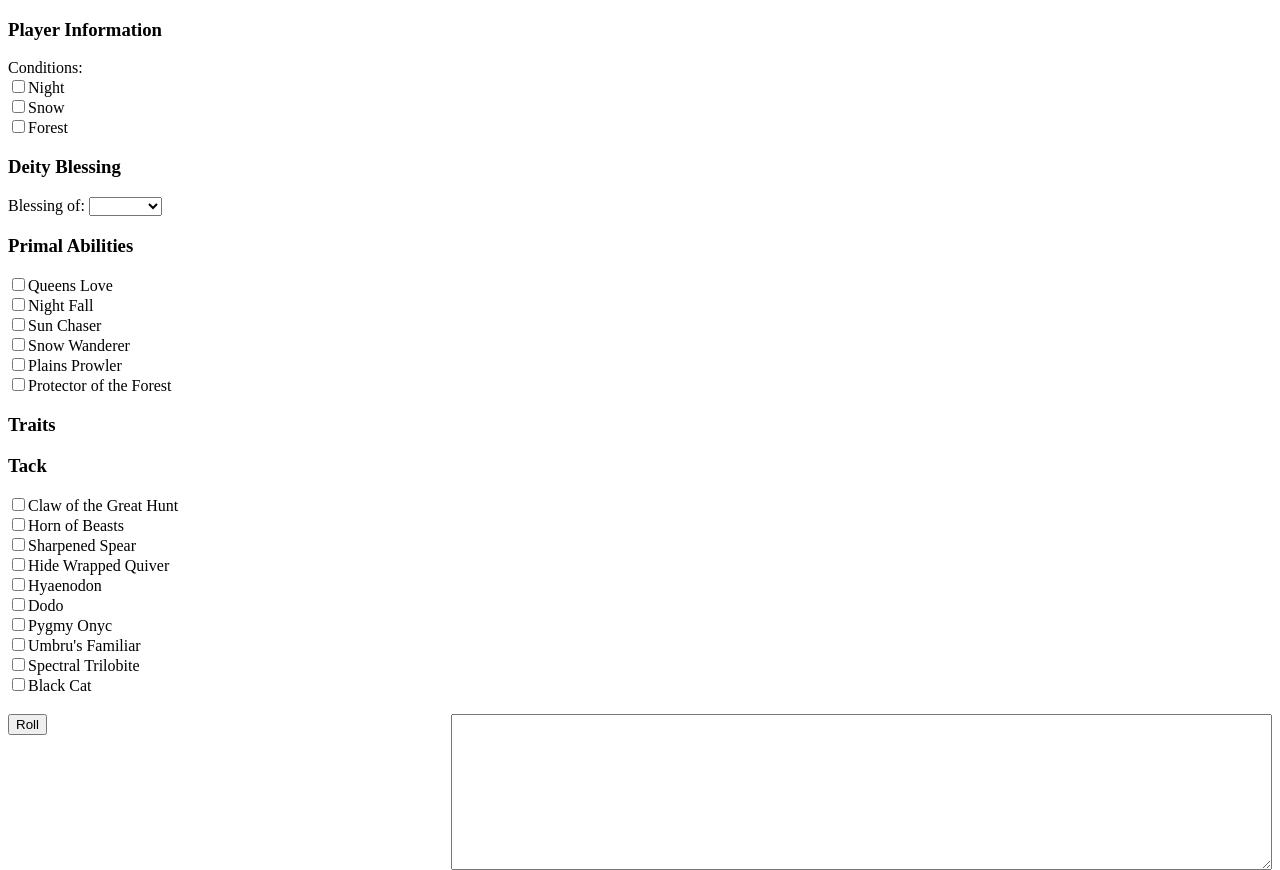
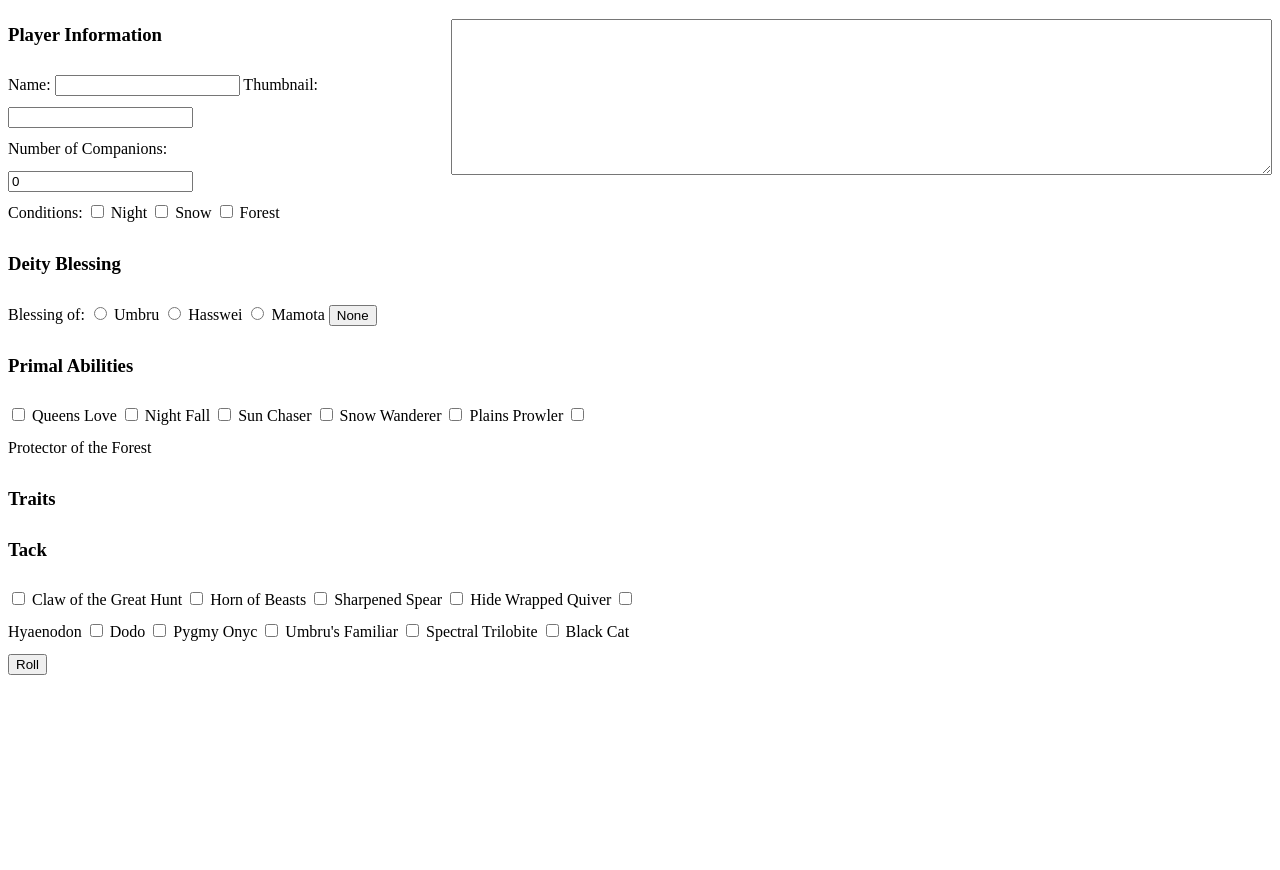
Before and after one commit to bmeinka/prehistoria, a plain HTML site: page hunting.html in a window 1280 px wide. After the commit the page ends 800 px from the top, so only its background shows below. Drawn offline with Linux system fonts and the light colour scheme.

Commit message:
refactor html to use label tags

```diff
--- a/hunting.html
+++ b/hunting.html
@@ -1,52 +1,90 @@
 <!doctype html>
-<html lang="en">
+<html>
   <head>
+    <title>Prehistoria Hunting Roller</title>
     <meta http-equiv="content-type" content="text/html; charset=utf-8" />
-<title>Prehistoria Hunting Roller</title>
     <link rel="stylesheet" href="style.css" />
+    <script src="hunting_ui.js"></script>
     <script src="hunting_data.js"></script>
     <script src="hunting.js"></script>
   </head>
   <body>
+    <textarea id="result" rows="10" cols="100"></textarea>
     <h3>Player Information</h3>
+    <div id="player-info">
+      <div>
+        Name:
+        <input type="text" name="name" />
+        Thumbnail:
+        <input type="text" name="thumb" />
+      </div>
+      <div>
+        Number of Companions:
+        <input type="number" name="companion" min="0" value="0" />
+      </div>
+      <div>
         Conditions:
-<div><input name="condition" type="checkbox" value="night">Night</input></div>
-<div><input name="condition" type="checkbox" value="snow">Snow</input></div>
-<div><input name="condition" type="checkbox" value="forest">Forest</input></div>
-
+        <input id="condition-night" name="condition" type="checkbox" value="night" />
+        <label for="condition-night">Night</label>
+        <input id="condition-snow" name="condition" type="checkbox" value="snow" />
+        <label for="condition-snow">Snow</label>
+        <input id="condition-forest" name="condition" type="checkbox" value="forest" />
+        <label for="condition-forest">Forest</label>
+      </div>
+    </div>
     <h3>Deity Blessing</h3>
+    <div id="deity-blessing">
       Blessing of:
-<select name="blessing">
-<option value="none"></option>
-<option value="umbru">Umbru</option>
-<option value="hasswei">Hasswei</option>
-<option value="mamota">Mamota</option>
-</select>
-
+      <input id="blessing-umbru" name="blessing" type="radio" value="umbru" />
+      <label for="blessing-umbru">Umbru</label>
+      <input id="blessing-hasswei" name="blessing" type="radio" value="hasswei" />
+      <label for="blessing-hasswei">Hasswei</label>
+      <input id="blessing-mamota" name="blessing" type="radio" value="mamota" />
+      <label for="blessing-mamota">Mamota</label>
+      <button onclick="blessing_reset();">None</button>
+    </div>
     <h3>Primal Abilities</h3>
-<div><input name="primal" type="checkbox" onchange="primal_limit();" value="queens_love">Queens Love</input></div>
-<div><input name="primal" type="checkbox" onchange="primal_limit();" value="night_fall">Night Fall</input></div>
-<div><input name="primal" type="checkbox" onchange="primal_limit();" value="sun_chaser">Sun Chaser</input></div>
-<div><input name="primal" type="checkbox" onchange="primal_limit();" value="snow_wanderer">Snow Wanderer</input></div>
-<div><input name="primal" type="checkbox" onchange="primal_limit();" value="plains_prowler">Plains Prowler</input></div>
-<div><input name="primal" type="checkbox" onchange="primal_limit();" value="protector_of_the_forest">Protector of the Forest</input></div>
-
+    <div id="primal-abilities">
+      <input id="primal-queens-love" name="primal" type="checkbox" onchange="primal_limit();" value="queens_love" />
+      <label for="primal-queens-love">Queens Love</label>
+      <input id="primal-night-fall" name="primal" type="checkbox" onchange="primal_limit();" value="night_fall" />
+      <label for="primal-night-fall">Night Fall</label>
+      <input id="primal-sun-chaser" name="primal" type="checkbox" onchange="primal_limit();" value="sun_chaser" />
+      <label for="primal-sun-chaser">Sun Chaser</label>
+      <input id="primal-snow-wanderer" name="primal" type="checkbox" onchange="primal_limit();" value="snow_wanderer" />
+      <label for="primal-snow-wanderer">Snow Wanderer</label>
+      <input id="primal-plains-prowler" name="primal" type="checkbox" onchange="primal_limit();" value="plains_prowler" />
+      <label for="primal-plains-prowler">Plains Prowler</label>
+      <input id="primal-protector-of-the-forest" name="primal" type="checkbox" onchange="primal_limit();" value="protector_of_the_forest" />
+      <label for="primal-protector-of-the-forest">Protector of the Forest</label>
+    </div>
     <h3>Traits</h3>
-
+    <div id="traits">
+    </div>
+    <!-- TODO add traits -->
     <h3>Tack</h3>
-<div><input name="tack" type="checkbox" value="claw_of_the_great_hunt">Claw of the Great Hunt</input></div>
-<div><input name="tack" type="checkbox" value="horn_of_beasts">Horn of Beasts</input></div>
-<div><input name="tack" type="checkbox" value="sharpened_spear">Sharpened Spear</input></div>
-<div><input name="tack" type="checkbox" value="hide_wrapped_quiver">Hide Wrapped Quiver</input></div>
-<div><input name="tack" type="checkbox" value="hyaenodon">Hyaenodon</input></div>
-<div><input name="tack" type="checkbox" value="dodo">Dodo</input></div>
-<div><input name="tack" type="checkbox" value="pygmy_onyc">Pygmy Onyc</input></div>
-<div><input name="tack" type="checkbox" value="umbrus_familiar">Umbru's Familiar</input></div>
-<div><input name="tack" type="checkbox" value="spectral_trilobite">Spectral Trilobite</input></div>
-<div><input name="tack" type="checkbox" value="black_cat">Black Cat</input></div>
-
-<h3></h3>
+    <div id="tack">
+      <input id="tack-claw-of-the-great-hunt" name="tack" type="checkbox" value="claw_of_the_great_hunt" />
+      <label for="tack-claw-of-the-great-hunt">Claw of the Great Hunt</label>
+      <input id="tack-horn-of-beasts" name="tack" type="checkbox" value="horn_of_beasts" />
+      <label for="tack-horn-of-beasts">Horn of Beasts</label>
+      <input id="tack-sharpened-spear" name="tack" type="checkbox" value="sharpened_spear" />
+      <label for="tack-sharpened-spear">Sharpened Spear</label>
+      <input id="tack-hide-wrapped-quiver" name="tack" type="checkbox" value="hide_wrapped_quiver" />
+      <label for="tack-hide-wrapped-quiver">Hide Wrapped Quiver</label>
+      <input id="tack-hyaenodon" name="tack" type="checkbox" value="hyaenodon" />
+      <label for="tack-hyaenodon">Hyaenodon</label>
+      <input id="tack-dodo" name="tack" type="checkbox" value="dodo" />
+      <label for="tack-dodo">Dodo</label>
+      <input id="tack-pygmy-onyc" name="tack" type="checkbox" value="pygmy_onyc" />
+      <label for="tack-pygmy-onyc">Pygmy Onyc</label>
+      <input id="tack-umbrus-familiar" name="tack" type="checkbox" value="umbrus_familiar" />
+      <label for="tack-umbrus-familiar">Umbru's Familiar</label>
+      <input id="tack-spectral-trilobite" name="tack" type="checkbox" value-"spectral_trilobite" />
+      <label for="tack-spectral-trilobite">Spectral Trilobite</label>
+      <input id="tack-black-cat" name="tack" type="checkbox" value="black_cat" />
+      <label for="tack-black-cat">Black Cat</label>
+    </div>
     <button onclick="roll();">Roll</button>
-<textarea id="result" rows="10" cols="100"></textarea>
   </body>
 </html>
--- a/hunting.js
+++ b/hunting.js
@@ -30,7 +30,7 @@ function get_player_info() {
 	var info = {
 		condition: [],
 		companion: 0,
-		blessing: "none",
+		blessing: [],
 		primal: [],
 		tack: [],
 		valid: function(item) {
@@ -47,12 +47,11 @@ function get_player_info() {
 		}
 	};
 
-	["condition", "primal", "tack"].forEach(function(name) {
+	["condition", "blessing", "primal", "tack"].forEach(function(name) {
 		document.getElementsByName(name).forEach(function(item) {
 			if (item.checked) info[name].push(item.value);
 		});
 	});
-	info.blessing = document.getElementsByName("blessing")[0].selectedOptions[0].value;
 
 	console.log(info);
 	return info;
@@ -69,10 +68,10 @@ function get_player() {
 				this.extra_item.push(v);
 		}
 	};
-	if (info.blessing in data.blessing && info.valid(data.blessing[info.blessing]))
-		player.add_effect(data.blessing[info.blessing]);
+	//if (info.blessing in data.blessing && info.valid(data.blessing[info.blessing]))
+	//	player.add_effect(data.blessing[info.blessing]);
 
-	["primal", "tack"].forEach(function(name) {
+	["blessing", "primal", "tack"].forEach(function(name) {
 		info[name].forEach(function(item) {
 			if (item in data[name] && info.valid(data[name][item]))
 				player.add_effect(data[name][item]);
@@ -90,23 +89,6 @@ function get_output(player, loot) {
 	return "TODO: Format Output";
 }
 
-function primal_limit() {
-	var n = 0;
-	var primals = document.getElementsByName("primal");
-	primals.forEach(function(item) {
-		item.disabled = false;
-		if (item.checked) n++;
-	});
-	if (n > 3) {
-		primals.forEach(function(item) { item.checked = false; });
-	} else if (n == 3) {
-		primals.forEach(function(item) {
-			if (!item.checked)
-				item.disabled = true;
-		});
-	}
-}
-
 function roll() {
 	var player = get_player();
 	var loot = get_loot(player);
--- /dev/null
+++ b/hunting_ui.js
@@ -0,0 +1,22 @@
+function primal_limit() {
+	var n = 0;
+	var primals = document.getElementsByName("primal");
+	primals.forEach(function(item) {
+		item.disabled = false;
+		if (item.checked) n++;
+	});
+	if (n > 3) {
+		primals.forEach(function(item) { item.checked = false; });
+	} else if (n == 3) {
+		primals.forEach(function(item) {
+			if (!item.checked)
+				item.disabled = true;
+		});
+	}
+}
+
+function blessing_reset() {
+	document.getElementsByName("blessing").forEach(function(item) {
+		item.checked = false;
+	});
+}
--- a/style.css
+++ b/style.css
@@ -1,4 +1,3 @@
-#result {
-	float: right;
-	display: block;
-}
+#result { float: right; display: block; }
+body { line-height: 2.0em; }
+div { width: 50%; }
```
Lines whose indentation alone changed are shown as unchanged.
